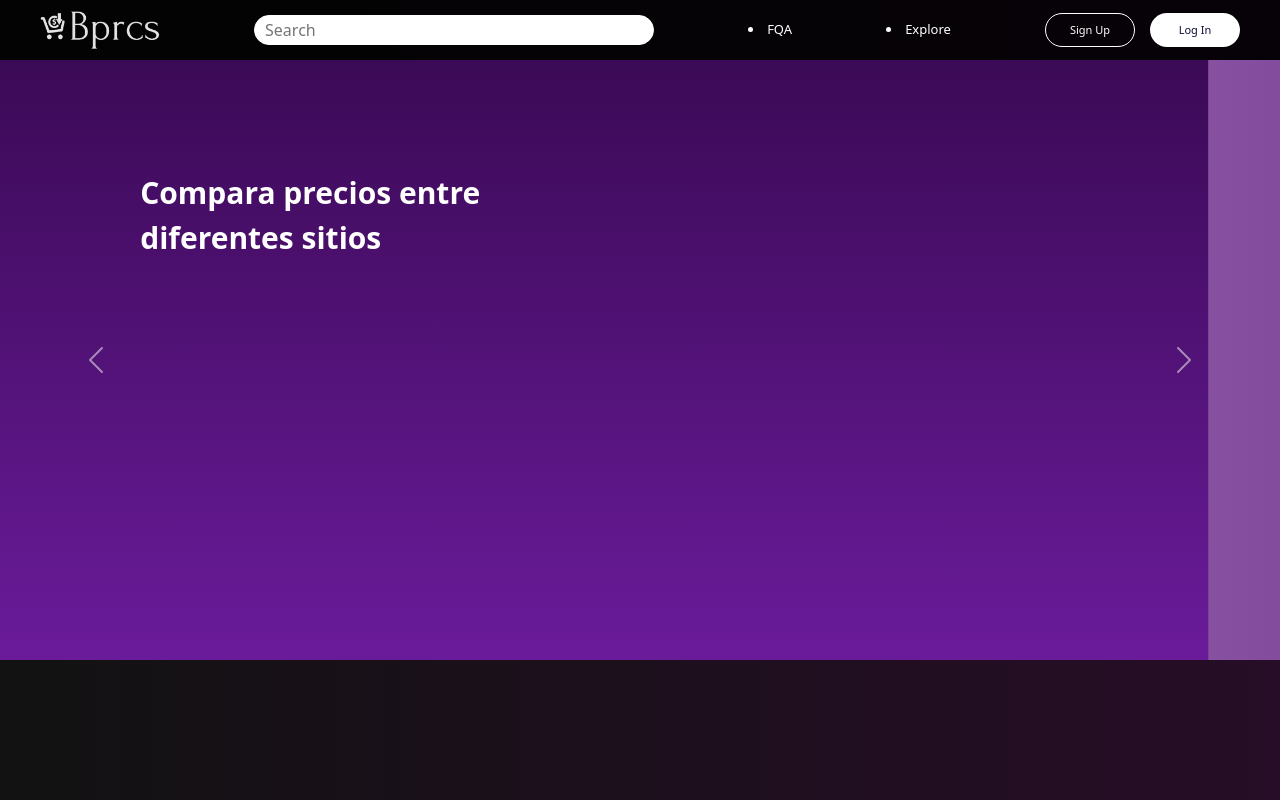
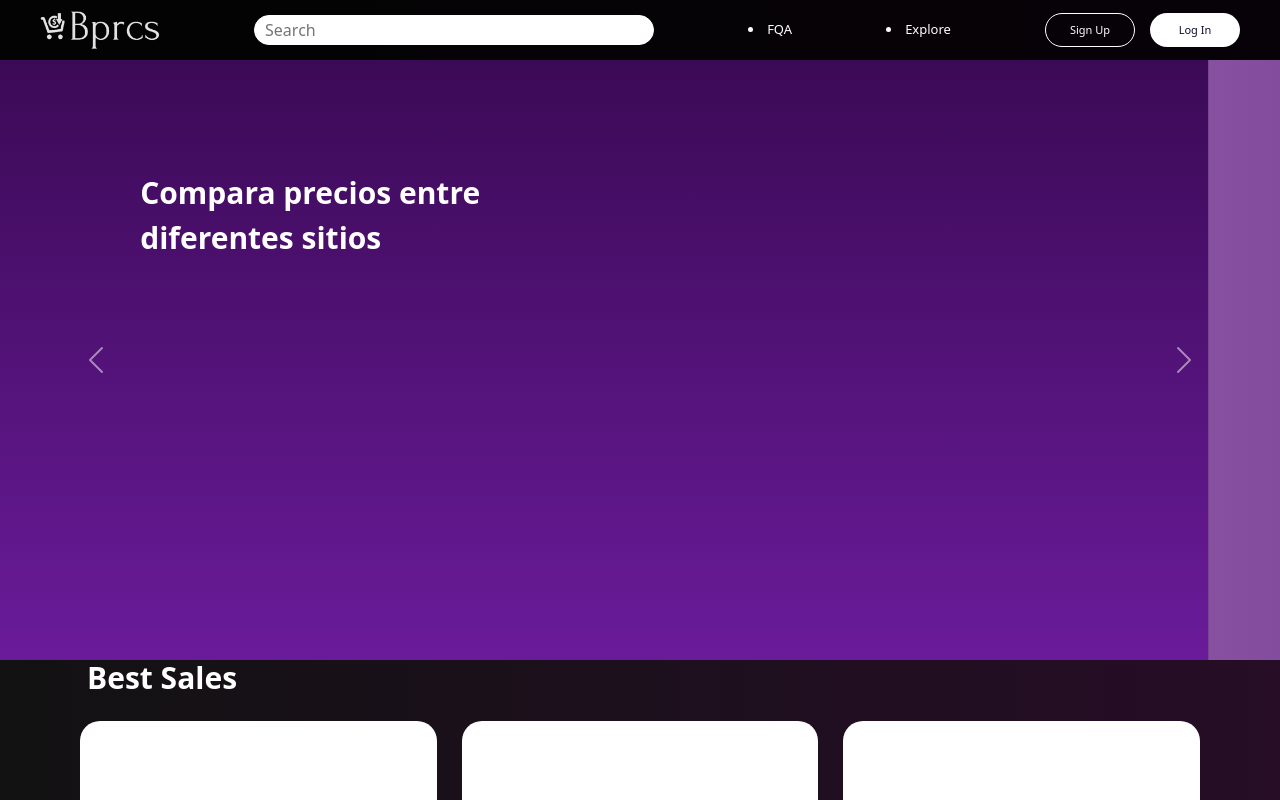
Before and after one commit to workdayr/Web_repo, a Vue app in the folder web/: page / in a window 1280 px wide. Built offline with nearby package versions, Linux system fonts and the light colour scheme.

Commit message:
Product sections

```diff
--- a/web/src/components/HelloWorld.vue
+++ b/web/src/components/HelloWorld.vue
@@ -7,6 +7,8 @@
     <div style="margin-top: 60px;">
       <CarouselComponent />
     </div>
+    <ProductsComponent />
+
   </section>
 </template>
 
@@ -14,12 +16,14 @@
 import NavbarComponent from '@/components/NavbarComponent.vue';
 import CarouselComponent from '@/components/CarouselComponent.vue'; // Asegurando que coincida el nombre del componente
 import BprcsLogo from '@/assets/Bprcs_logo.png';
+import ProductsComponent from './ProductsComponent.vue';
 
 export default {
   name: 'HelloWorld',
   components: {
     NavbarComponent,
-    CarouselComponent // Antes estaba como "Carrusel", ahora coincide con el import
+    CarouselComponent,
+    ProductsComponent // Antes estaba como "Carrusel", ahora coincide con el import
   },
   data() {
     return {
```
